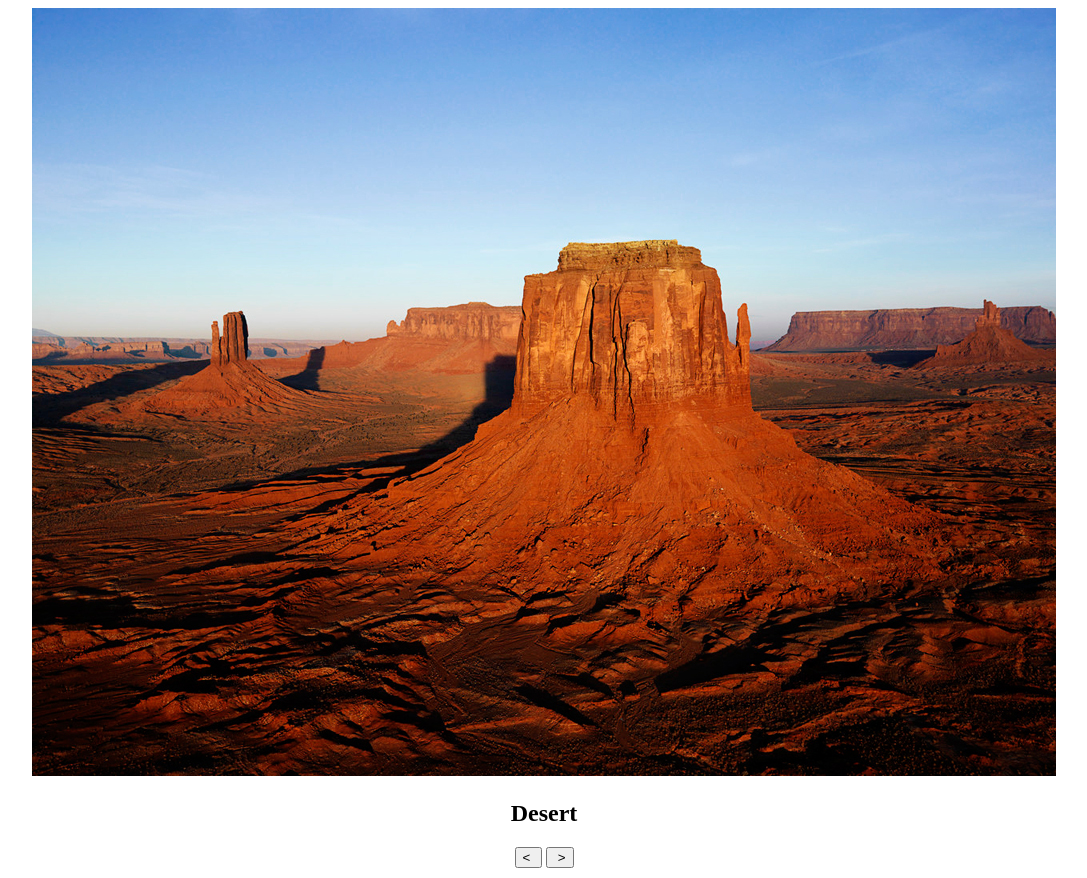
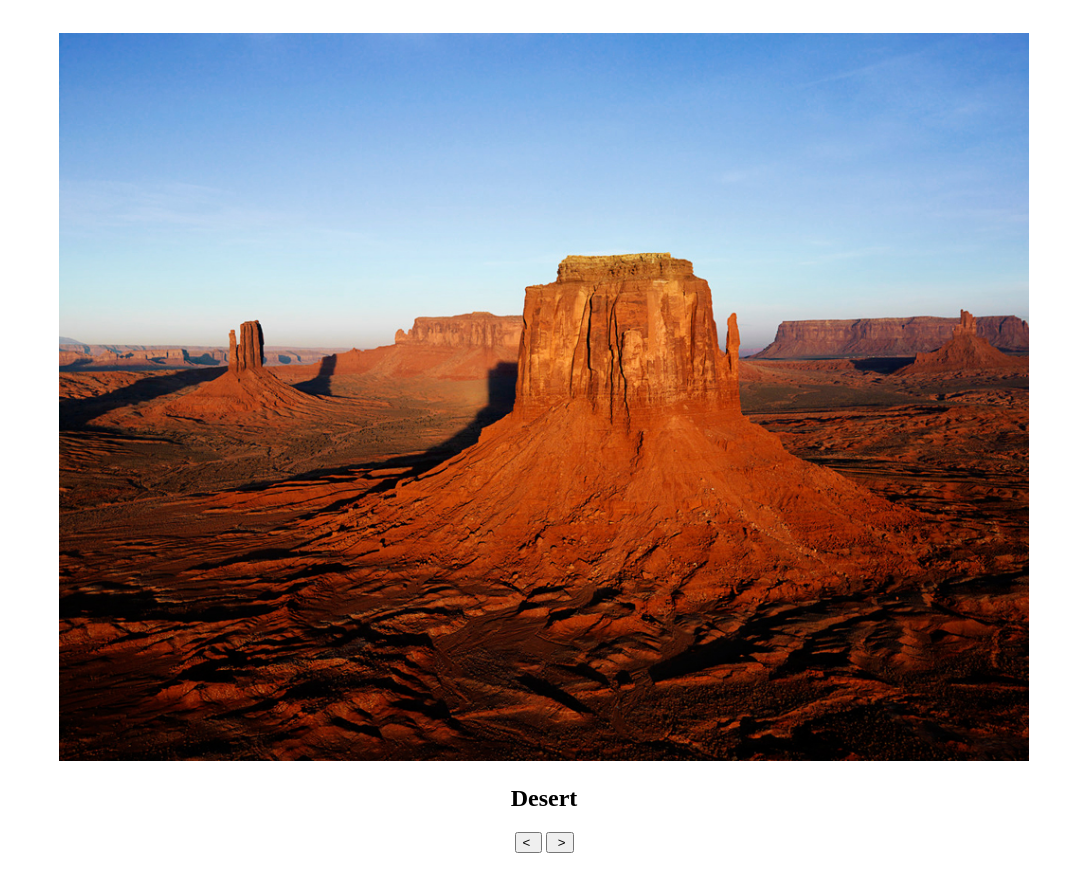
Before and after one commit to pm771/SimpleSlideShow, a plain HTML site: page index.html in a window 1280 px wide. Shown: the whole page, without its empty margins (96-1183 px from the left). Drawn offline with Linux system fonts and the light colour scheme.

Commit message:
Version with screen sizing and changed directory structure

```diff
--- a/index.html
+++ b/index.html
@@ -3,15 +3,15 @@
 <head>
 <meta charset="UTF-8">
 <title>Simple Slide Show</title>
-
+<link rel="stylesheet" type="text/css" href="src/css/MyStyle.css">
 </head>
 <body>
-	<div id="main" style="text-align: center;">
-		<div id="image" style="text-align: center; border: thin;">
+	<div id="main" >
+		<div id="image" >
 			<img src="images/blank1x1.jpg" alt="" title="" id="image_box" width="width" height="height"/><br/>
 			<h2 id="caption"></h2>
 		</div>
-		<span style="height: 4em;">
+		<span >
 			<button type="button" id="left">&lt;&nbsp;</button>
 
 			<button type="button" id="right">&nbsp;&gt;</button>
@@ -26,6 +26,6 @@
 		});
 	<![
 	</script>endif]-->
-	<script type="text/javascript" src = "src/SimpleSS.js"></script>
+	<script type="text/javascript" src = "src/js/SimpleSS.js"></script>
 </body>
 </html>
--- /dev/null
+++ b/src/css/MyStyle.css
@@ -0,0 +1,10 @@
+@CHARSET "ISO-8859-1";
+html, body {height:100%;}
+
+div {text-align: center}
+
+img {max-height: 80%;
+    max-width: 80%}
+
+#main {padding: 2%;
+       width:image width px; }
--- /dev/null
+++ b/src/js/SimpleSS.js
@@ -0,0 +1,79 @@
+/**
+ *  Simple Slide Show
+ *  Pure JavaScript
+ */
+
+var images = [
+               "Chrysanthemum.jpg",
+               "Desert.jpg",
+               "Hydrangeas.jpg",
+               "Jellyfish.jpg",
+               "Koala.jpg",
+               "Lighthouse.jpg",
+               "Penguins.jpg",
+               "Tulips.jpg"
+             ]
+var delay = 3000 // 3 sec
+
+window.onload = function() {
+
+	var imageElement = document.getElementById("image_box");
+	var captionElement = document.getElementById("caption");
+
+	var imageNo = Math.floor(Math.random()*images.length);
+	var timeHandler = null;
+	var auto;
+	document.getElementById("left").addEventListener("click", moveLeft);
+	document.getElementById("right").addEventListener("click", manualRight);
+
+	manualRight();
+
+	function moveLeft() {
+		// decrement image no
+		 imageNo = (imageNo - 1 + images.length) % images.length;
+
+		displayImage();
+		auto = false;
+		resetTimer();
+	}
+
+	function moveRight() {
+		// increment image no
+		imageNo = (imageNo + 1) % images.length;
+
+		displayImage();
+
+		if( ! auto ) {
+			resetTimer();
+			auto = true;
+		}
+	}
+
+	function displayImage() {
+		var imageFile = images[imageNo];
+		var imageName = imageFile.split(".")[0];
+
+		imageElement.src = "images/" + imageFile;
+		imageElement.alt = imageName;
+		imageElement.title=imageFile;
+		captionElement.innerHTML = imageName;
+	}
+
+	function resetTimer() {
+		if(timeHandler) {
+			window.clearInterval(timeHandler);
+		}
+		timeHandler = window.setInterval(autoRight, delay);
+	}
+
+	function manualRight() {
+		auto = false;
+		moveRight();
+
+	}
+
+	function autoRight() {
+		auto = true;
+		moveRight();
+	}
+}
```
Also changed, not shown: 1 other file.
